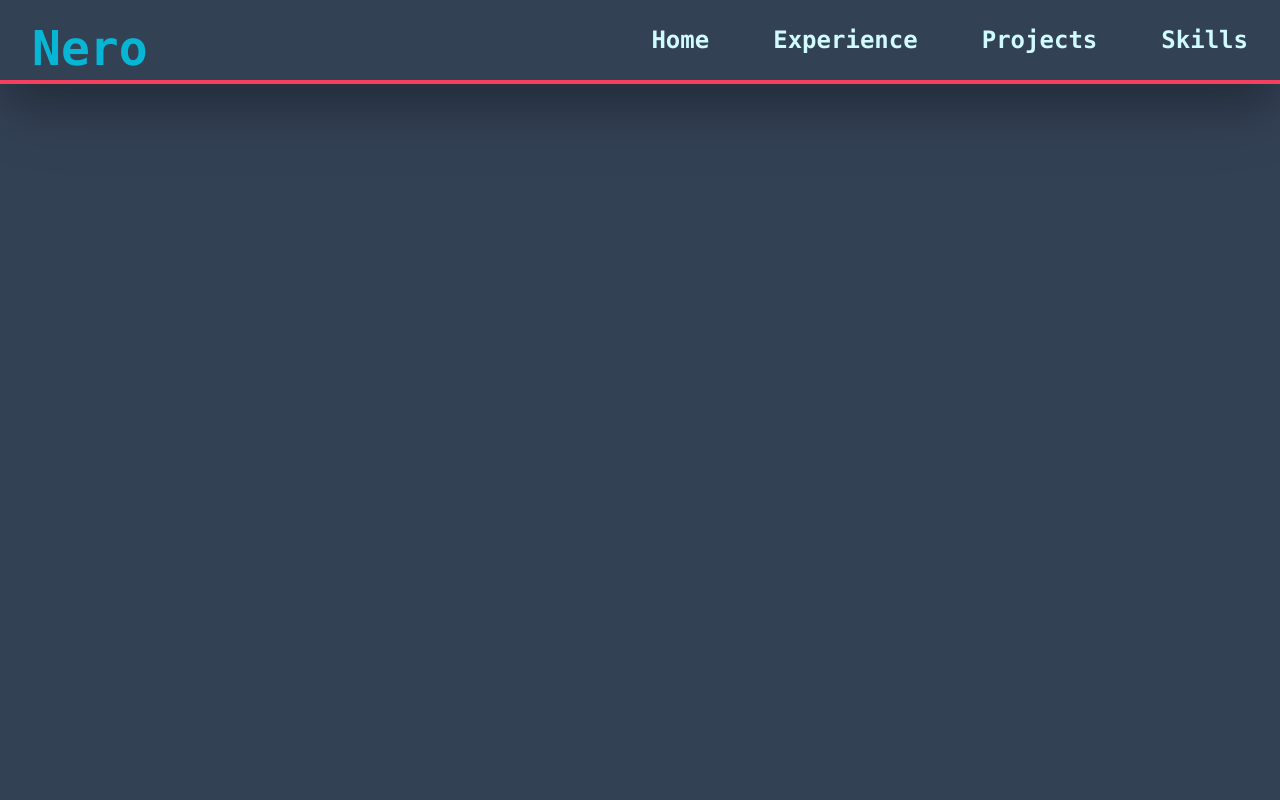
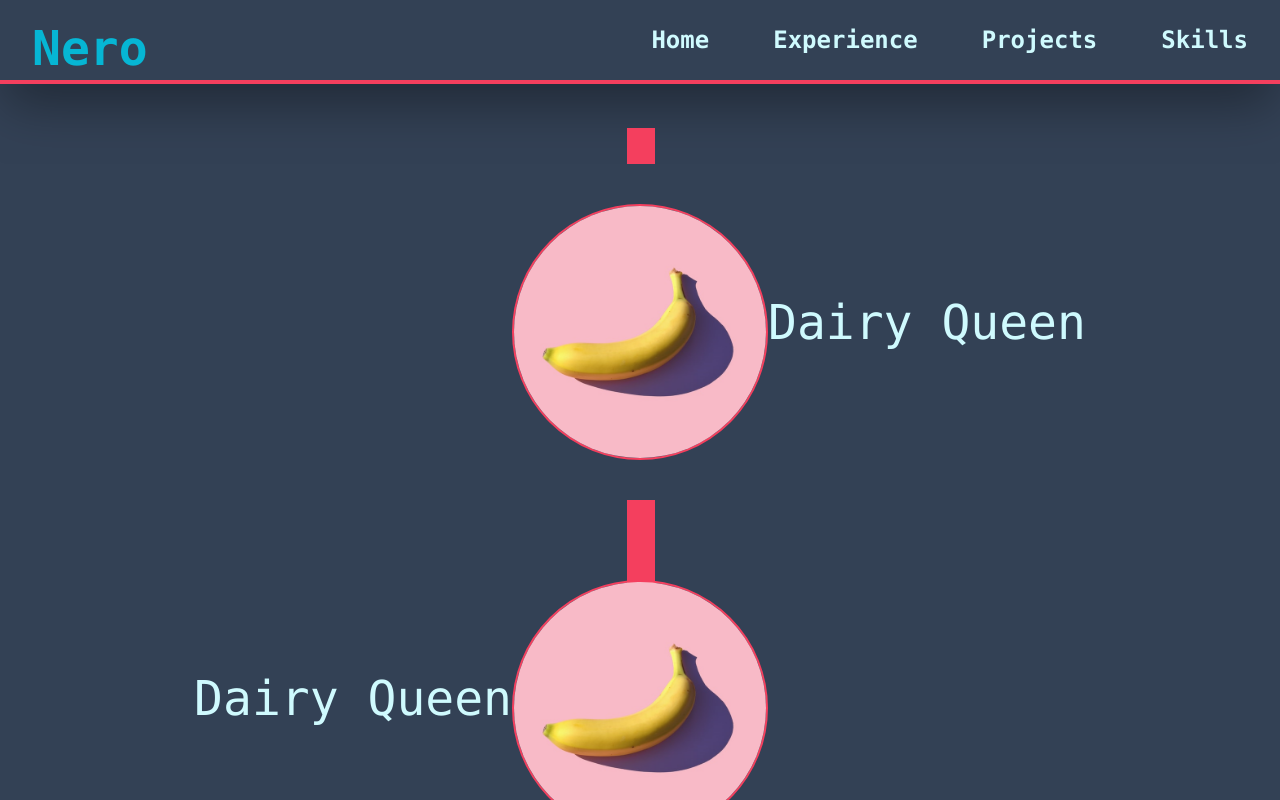
Before and after one commit to NerosJourney/portfolio-site, a React (Create React App) app in the folder site/: page /experience in a window 1280 px wide. Built offline with nearby package versions, Linux system fonts and the light colour scheme.

Commit message:
finshed desktop version of experience page

```diff
--- a/site/src/Pages/Experience/index.js
+++ b/site/src/Pages/Experience/index.js
@@ -1,37 +1,138 @@
 import React from "react";
 import NavBar from "../../Components/NavBar";
 import Banana from "../../assets/images/project_temp.png";
+import { FaArrowRight, FaArrowLeft } from "react-icons/fa";
 
 const Experience = () => {
   return (
     <>
       <div className="bg-slate-700 h-screen">
         <NavBar />
-        <div className="bg-slate-700 text-center py-20">
-          {/* <div className="left-[49vw] right[49vw] top-32 bottom-2 bg-rose-500 absolute text-rose-500">
+        <div className="bg-slate-700 text-center py-10">
+          <div className="z-0 left-[49vw] right[49vw] top-32 bottom-2 bg-rose-500 absolute text-rose-500">
             <p className="invisible">test</p>
-          </div> */}
-          <TimelineYear />
-          <TimelineExperience />
-          <TimelineYear />
-          <TimelineYear />
-          <TimelineYear />
+          </div>
+          <LeftTimelineExperience
+            role="Assistant Store Manager"
+            date="Jan 2022 - Jan 2023"
+            desc="Test this is a test to see what happens when this description gets to be really long and super large I hope this doesn't break shit uh-oh"
+            company="Dairy Queen"
+          />
+          <RightTimelineExperience
+            role="Assistant Store Manager"
+            date="Jan 2022 - Jan 2023"
+            desc="Test this is a test to see what happens when this description gets to be really long and super large I hope this doesn't break shit uh-oh"
+            company="Dairy Queen"
+          />
+          <LeftTimelineExperience
+            role="Assistant Store Manager"
+            date="Jan 2022 - Jan 2023"
+            desc="Test this is a test to see what happens when this description gets to be really long and super large I hope this doesn't break shit uh-oh"
+            company="Dairy Queen"
+          />
+          <RightTimelineExperience
+            role="Assistant Store Manager"
+            date="Jan 2022 - Jan 2023"
+            desc="Test this is a test to see what happens when this description gets to be really long and super large I hope this doesn't break shit uh-oh"
+            company="Dairy Queen"
+          />
+          <LeftTimelineExperience
+            role="Assistant Store Manager"
+            date="Jan 2022 - Jan 2023"
+            desc="Test this is a test to see what happens when this description gets to be really long and super large I hope this doesn't break shit uh-oh"
+            company="Dairy Queen"
+          />
+          <RightTimelineExperience
+            role="Assistant Store Manager"
+            date="Jan 2022 - Jan 2023"
+            desc="Test this is a test to see what happens when this description gets to be really long and super large I hope this doesn't break shit uh-oh"
+            company="Dairy Queen"
+          />
+          <LeftTimelineExperience
+            role="Assistant Store Manager"
+            date="Jan 2022 - Jan 2023"
+            desc="Test this is a test to see what happens when this description gets to be really long and super large I hope this doesn't break shit uh-oh"
+            company="Dairy Queen"
+          />
+          <RightTimelineExperience
+            role="Assistant Store Manager"
+            date="Jan 2022 - Jan 2023"
+            desc="Test this is a test to see what happens when this description gets to be really long and super large I hope this doesn't break shit uh-oh"
+            company="Dairy Queen"
+          />
         </div>
       </div>
     </>
   );
 };
 
-const TimelineYear = ({ year }) => {
-  return <div></div>;
+const LeftTimelineExperience = ({ role, date, company, desc, logo }) => {
+  return (
+    <div className="my-10 py-10 relative bg-slate-700">
+      <img
+        className="peer rounded-full w-64 h-64 border-rose-500 border-2 object-cover mx-auto"
+        src={Banana}
+        alt={company}
+      />
+      <LeftExperiencePopout role={role} date={date} desc={desc} />
+      <p className="absolute top-[40%] text-cyan-100 font-mono left-[60vw] text-5xl">
+        {company}
+      </p>
+    </div>
+  );
 };
 
-const TimelineExperience = ({ name, date, description, logo }) => {
-  return <div></div>;
+const LeftExperiencePopout = ({ role, date, desc }) => {
+  return (
+    <div className="peer-hover:visible hover:visible invisible text-left absolute top-0 bottom-0 left-12 right-[60vw] m-2 p-2 bg-slate-800 border-rose-500 border-2 rounded-lg">
+      <p className="text-2xl md:text-5xl text-cyan-500 rounded-r-lg rounded-b-none border-b-rose-500 border-b-2 font-mono">
+        {role}
+      </p>
+      <p className="text-lg md:text-3xl text-cyan-500 font-mono">{date}</p>
+      <p className="text-lg md:text-3xl text-cyan-100 font-mono">{desc}</p>
+      <FaArrowRight
+        className="right-[-4.9rem] top-[35%] text-rose-500 absolute"
+        size="78"
+      />
+    </div>
+  );
 };
 
-const ExperiencePopout = ({ name, date, description }) => {
-  return <div></div>;
+const RightTimelineExperience = ({ role, date, company, desc, logo }) => {
+  return (
+    <div className="my-10 py-10 relative ">
+      <img
+        className="peer rounded-full w-64 h-64 border-rose-500 border-2 object-cover mx-auto"
+        src={Banana}
+        alt={company}
+      />
+      <RightExperiencePopout
+        role={role}
+        date={date}
+        desc={desc}
+        company={company}
+      />
+      <p className="absolute top-[40%] text-cyan-100 font-mono right-[60vw] text-5xl">
+        {company}
+      </p>
+    </div>
+  );
+};
+
+const RightExperiencePopout = ({ role, date, desc }) => {
+  return (
+    <div className="peer-hover:visible hover:visible invisible text-left absolute top-0 bottom-0 right-12 left-[60vw] m-2 p-2 bg-slate-800 border-rose-500 border-2 rounded-lg">
+      <p className="text-2xl md:text-5xl text-cyan-500 rounded-r-lg rounded-b-none border-b-rose-500 border-b-2 font-mono">
+        {role}
+      </p>
+      <p className="text-lg md:text-3xl text-cyan-500 font-mono">{date}</p>
+      <p className="text-lg md:text-3xl text-cyan-100 font-mono">{desc}</p>
+      <FaArrowLeft
+        className="left-[-4.9rem] top-[35%] text-rose-500 absolute"
+        size="78"
+      />
+    </div>
+  );
 };
 
 export default Experience;
```
